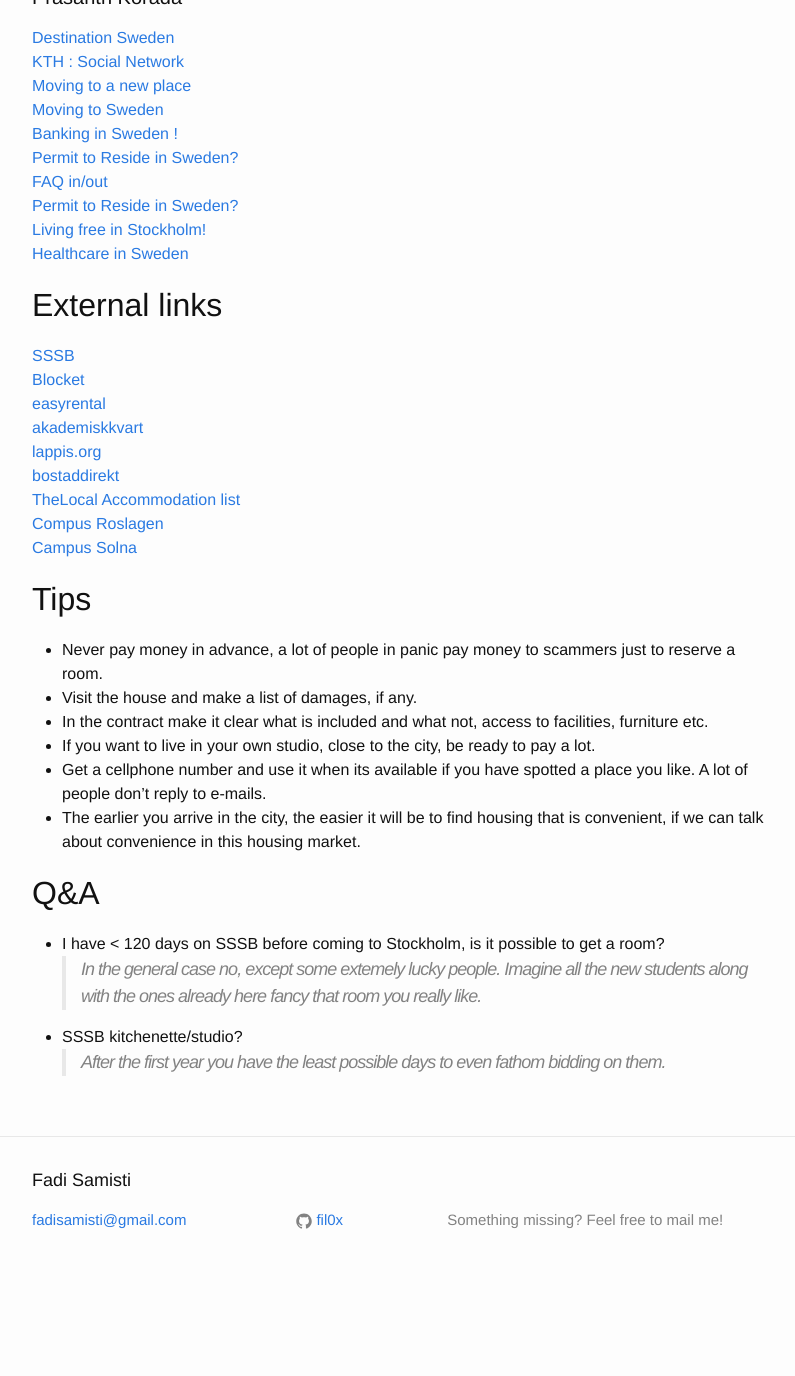
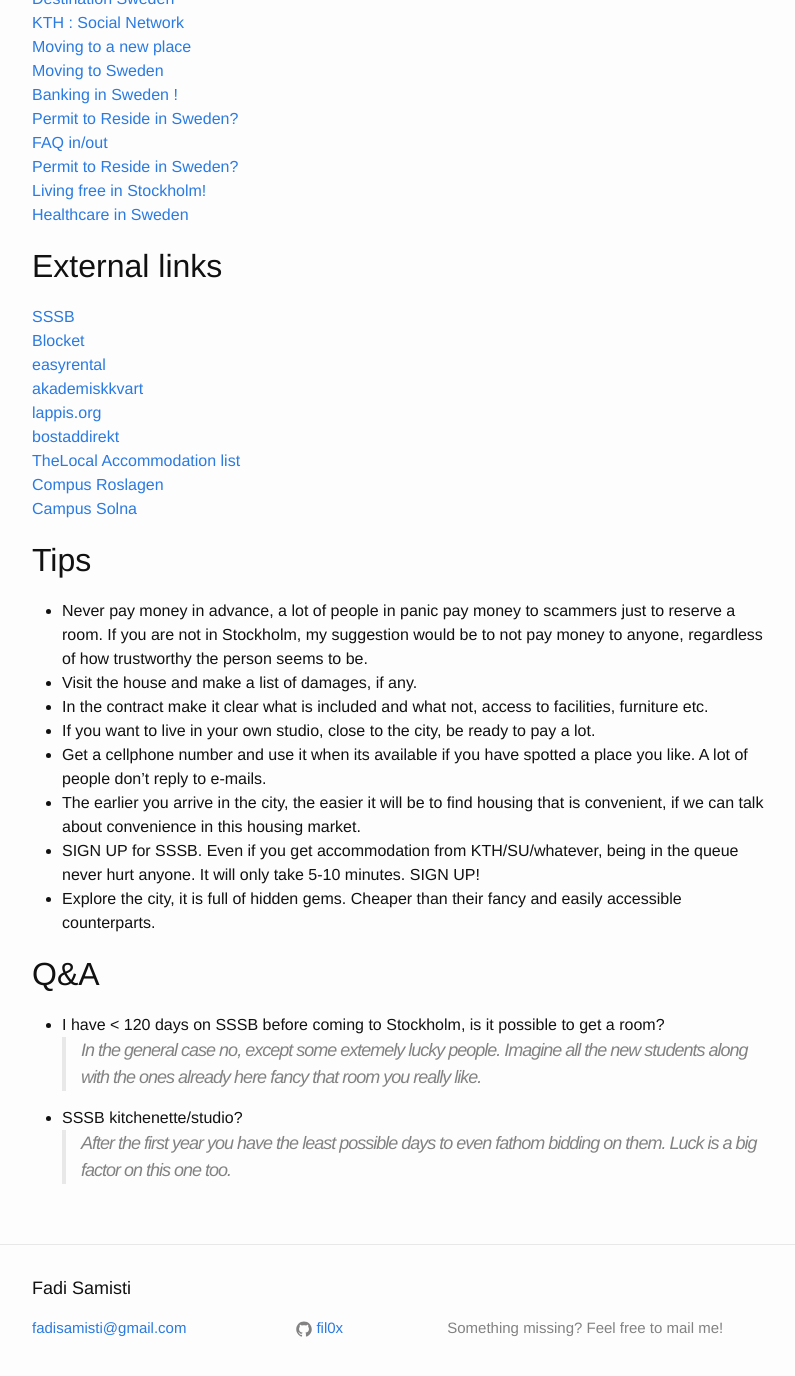
Before and after one commit to Fil0x/Fil0x.github.io, a Jekyll site: the page built from _posts/2016-05-18-welcome-to-stockholm.markdown, in a window 1280 px wide and 1400 px high, scrolled down 2106 px. Shown: the top 1376 px of the window, without its empty margins (238-1033 px from the left). Built offline with Jekyll 4.4.1, drawn with Linux system fonts in a browser that asks for light colours; before the commit the page ends 3398 px from its top, so only the background shows below that; some of the changed text lies outside the part shown.

Commit message:
Added tips and some cleanup.

```diff
--- a/_posts/2016-05-18-welcome-to-stockholm.markdown
+++ b/_posts/2016-05-18-welcome-to-stockholm.markdown
@@ -5,9 +5,8 @@ date:   2016-05-18 20:58:44 +0200
 categories: stockholm guides
 ---
 
-This guide is meant to give the Stockholm newcomers, students or not, a place to find all the information they might need. For this first draft I went through ther KTH student blogs<sup>[1]</sup> and compiled this _raw_  list which I hope with your help can become a full introductory pointer document.
+This guide is meant to give the Stockholm newcomers, students or not, a place to find all the information they might need. For this first draft I went through their KTH student blogs<sup>[1]</sup> and compiled this _raw_  list which I hope with your help can become a full introductory pointer document.
 
-**Updates to come, this is just an information dump.**
 
 Facebook groups
 -
@@ -103,21 +102,23 @@ External links
 
 Tips
 -
-* Never pay money in advance, a lot of people in panic pay money to scammers just to reserve a room.
+* Never pay money in advance, a lot of people in panic pay money to scammers just to reserve a room. If you are not in Stockholm, my suggestion would be to not pay money to anyone, regardless of how trustworthy the person seems to be.
 * Visit the house and make a list of damages, if any.
 * In the contract make it clear what is included and what not, access to facilities, furniture etc.
 * If you want to live in your own studio, close to the city, be ready to pay a lot.
 * Get a cellphone number and use it when its available if you have spotted a place you like. A lot of people don't reply to e-mails.
 * The earlier you arrive in the city, the easier it will be to find housing that is convenient, if we can talk about convenience in this housing market.
+* SIGN UP for SSSB. Even if you get accommodation from KTH/SU/whatever, being in the queue never hurt anyone. It will only take 5-10 minutes. SIGN UP!
+* Explore the city, it is full of hidden gems. Cheaper than their fancy and easily accessible counterparts.
 
 Q&A
 -
 * I have < 120 days on SSSB before coming to Stockholm, is it possible to get a room? <br />
 > In the general case no, except some extemely lucky people. Imagine all the new students along with the ones already here fancy that room you really like.
 * SSSB kitchenette/studio? <br />
-> After the first year you have the least possible days to even fathom bidding on them.
+> After the first year you have the least possible days to even fathom bidding on them. Luck is a big factor on this one too.
 
-[1]:  https://www.kth.se/en/studies/master/student-blogs-1.438895
+[1]: https://www.kth.se/en/studies/master/student-blogs-1.438895
 [2]: http://www.kth.se/blogs/abhineet/
 [3]: http://www.kth.se/blogs/anne/
 [4]: https://www.kth.se/blogs/johanna
```
